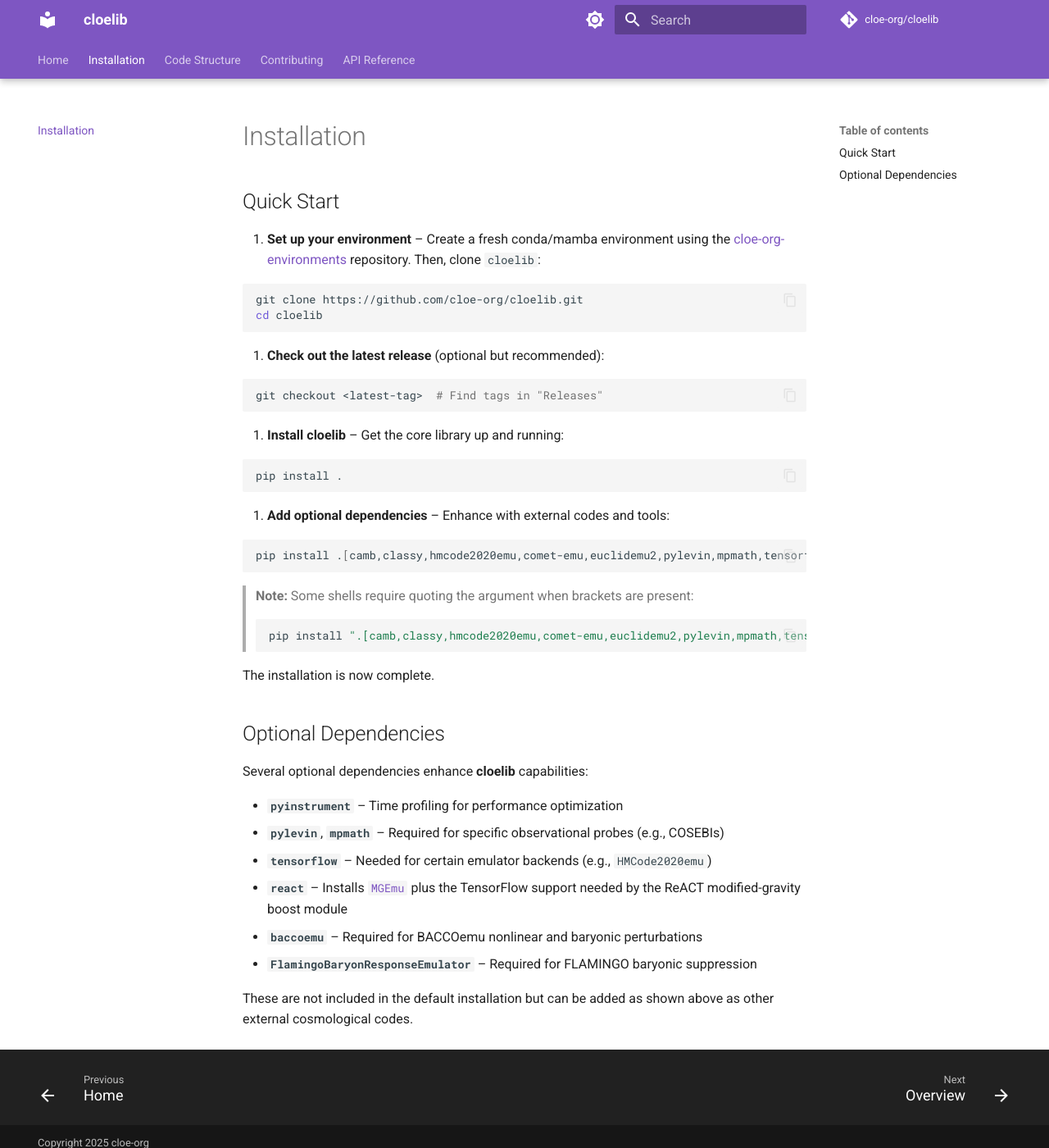
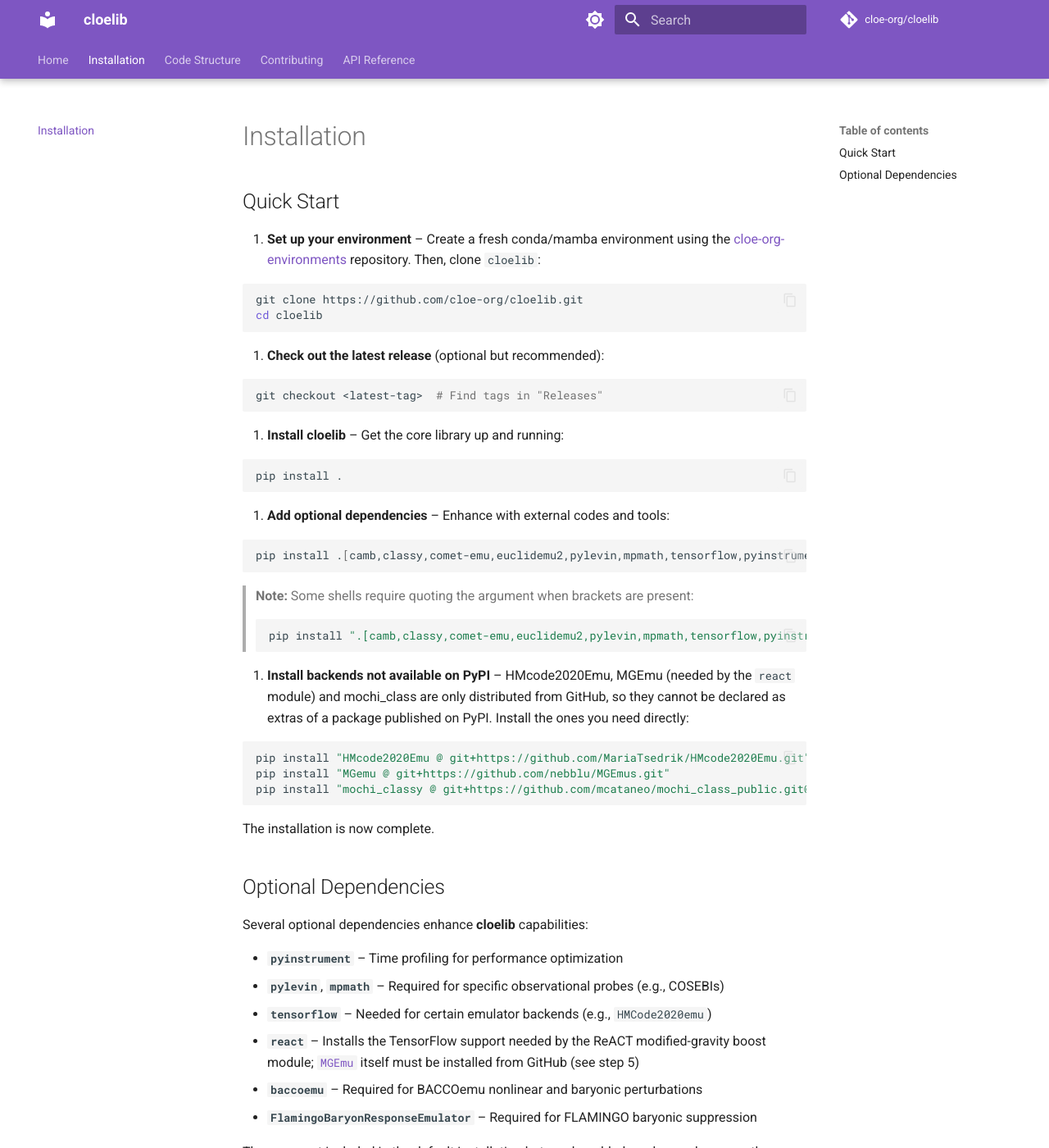
Before and after one commit to cloe-org/cloelib, an MkDocs documentation site: the page built from docs/installation.md, in a window 1280 px wide and 1400 px high. Shown: the whole window at 82% size. Built offline with MkDocs 1.6.1 and Material for MkDocs 9.7.7, drawn with Linux system fonts in a browser that asks for light colours; comment, search, counter and statistics services are not loaded; the version menu is left out.

Commit message:
Make sure that we address the issue with external packages

````diff
--- a/docs/installation.md
+++ b/docs/installation.md
@@ -24,14 +24,22 @@
 4. **Add optional dependencies** – Enhance with external codes and tools:
 
 ```sh
-pip install .[camb,classy,hmcode2020emu,comet-emu,euclidemu2,pylevin,mpmath,tensorflow,pyinstrument,baccoemu,emantis,pbjcosmo,react,mgclassy,mochi_classy,FlamingoBaryonResponseEmulator]
+pip install .[camb,classy,comet-emu,euclidemu2,pylevin,mpmath,tensorflow,pyinstrument,baccoemu,emantis,pbjcosmo,react,mgclassy,FlamingoBaryonResponseEmulator]
 ```
 
 > **Note:** Some shells require quoting the argument when brackets are present:
 >
 > ```sh
-> pip install ".[camb,classy,hmcode2020emu,comet-emu,euclidemu2,pylevin,mpmath,tensorflow,pyinstrument,baccoemu,emantis,pbjcosmo,react,mgclassy,mochi_classy,FlamingoBaryonResponseEmulator]"
+> pip install ".[camb,classy,comet-emu,euclidemu2,pylevin,mpmath,tensorflow,pyinstrument,baccoemu,emantis,pbjcosmo,react,mgclassy,FlamingoBaryonResponseEmulator]"
 > ```
+
+5. **Install backends not available on PyPI** – HMcode2020Emu, MGEmu (needed by the `react` module) and mochi_class are only distributed from GitHub, so they cannot be declared as extras of a package published on PyPI. Install the ones you need directly:
+
+```sh
+pip install "HMcode2020Emu @ git+https://github.com/MariaTsedrik/HMcode2020Emu.git"
+pip install "MGemu @ git+https://github.com/nebblu/MGEmus.git"
+pip install "mochi_classy @ git+https://github.com/mcataneo/mochi_class_public.git@mochi_classy"
+```
 
 The installation is now complete.
 
@@ -42,7 +50,7 @@
 - **`pyinstrument`** – Time profiling for performance optimization
 - **`pylevin`**, **`mpmath`** – Required for specific observational probes (e.g., COSEBIs)
 - **`tensorflow`** – Needed for certain emulator backends (e.g., `HMCode2020emu`)
-- **`react`** – Installs [`MGEmu`](https://github.com/nebblu/MGEmus.git) plus the TensorFlow support needed by the ReACT modified-gravity boost module
+- **`react`** – Installs the TensorFlow support needed by the ReACT modified-gravity boost module; [`MGEmu`](https://github.com/nebblu/MGEmus.git) itself must be installed from GitHub (see step 5)
 - **`baccoemu`** – Required for BACCOemu nonlinear and baryonic perturbations
 - **`FlamingoBaryonResponseEmulator`** – Required for FLAMINGO baryonic suppression
 
````
Also changed, not shown: README.md (+11 -3 lines), pyproject.toml (+1 -10 lines).
